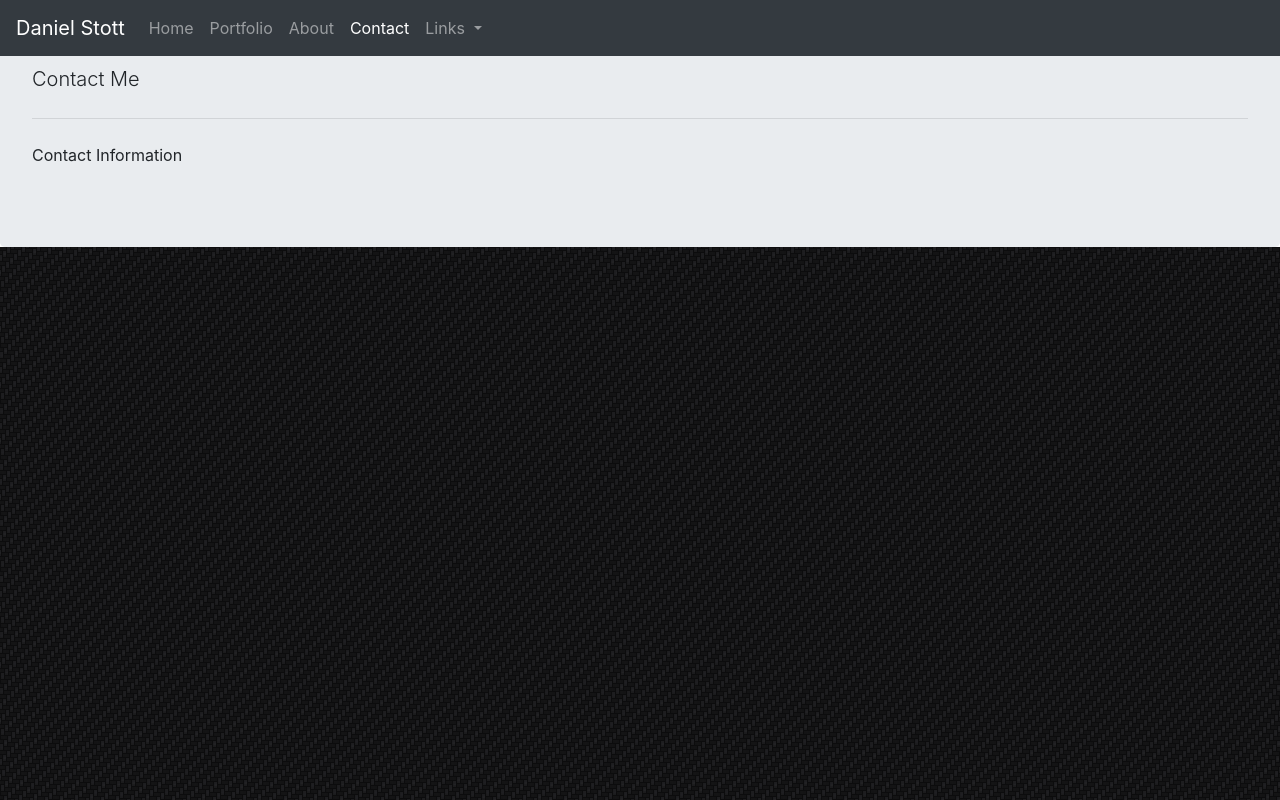
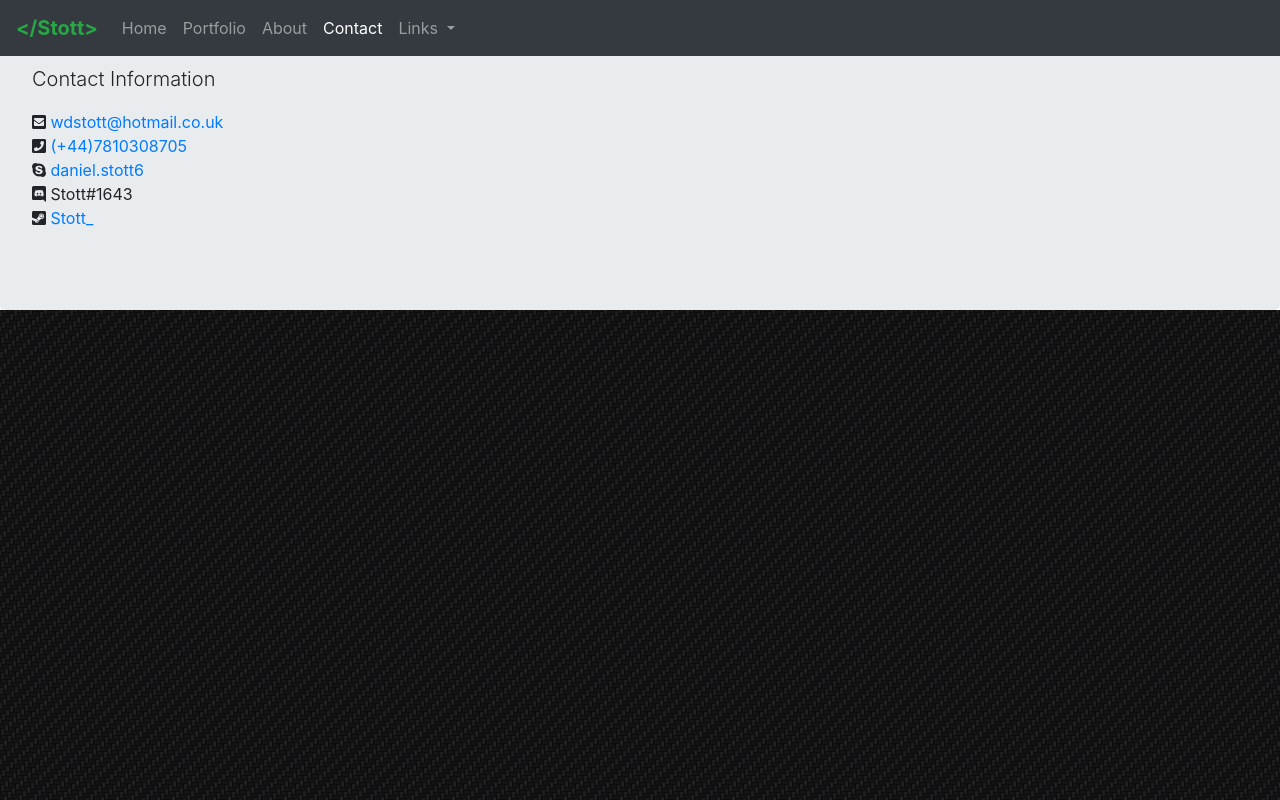
Before and after one commit to DanielStott/Website, a plain HTML site: page contact.html in a window 1280 px wide. Drawn offline with nearby package versions, Linux system fonts and the light colour scheme.

Commit message:
Added contact information. Changed navbar logo, also randomly changes colour.

```diff
--- a/contact.html
+++ b/contact.html
@@ -17,11 +17,11 @@
     </head>
     <body>
     <nav class="navbar navbar-expand-lg navbar-dark bg-dark fixed-top">
-        <a class="navbar-brand" href="#">Daniel Stott</a>
+        <a class="navbar-brand" href="#"><b id="nav-text" class="text-dark">&lt;/Stott&gt</b></a>
         <button class="navbar-toggler" type="button" data-toggle="collapse" data-target="#navbarNavAltMarkup" aria-controls="navbarNavAltMarkup" aria-expanded="false" aria-label="Toggle navigation">
             <span class="navbar-toggler-icon"></span>
         </button>
-        <div class="collapse navbar-collapse" id="navbarNavDropdown">
+        <div class="collapse navbar-collapse" id="navbarNavAltMarkup">
             <ul class="navbar-nav">
                 <li class="nav-item">
                     <a class="nav-link" href="index.html">Home</a>
@@ -54,10 +54,13 @@
 
         <!-- Add your site or application content here -->
     <div class="jumbotron">
-        <p class="lead">Contact Me</p>
-        <hr class="my-4">
-        <p>Contact Information</p>
-        <p class="lead">
+        <p class="lead">Contact Information</p>
+        <p>
+            <i class="fas fa-envelope-square"></i><a href="mailto:webmaster@example.com"> wdstott@hotmail.co.uk</a> <br>
+            <i class="fas fa-phone-square"></i><a href="tel:+447810308705"> (+44)7810308705</a><br>
+            <i class="fab fa-skype"></i><a href="skype:daniel.stott6?userinfo"> daniel.stott6</a> <br>
+            <i class="fab fa-discord"></i> Stott#1643 <br>
+            <i class="fab fa-steam-square"></i><a href="https://steamcommunity.com/id/Stott_"> Stott_</a><br>
         </p>
     </div>
 
--- a/js/main.js
+++ b/js/main.js
@@ -0,0 +1,7 @@
+(function(){
+
+//Changes the navbar titles colour
+$("#nav-text").removeClass("text-dark").addClass(function(){
+    return ["text-primary", "text-danger", "text-success", "text-warning", "text-white"][Math.floor(Math.random() * 5) ];
+});
+}());
```
Also changed, not shown: about.html (+3 -3 lines), index.html (+2 -2 lines), portfolio.html (+2 -2 lines).
